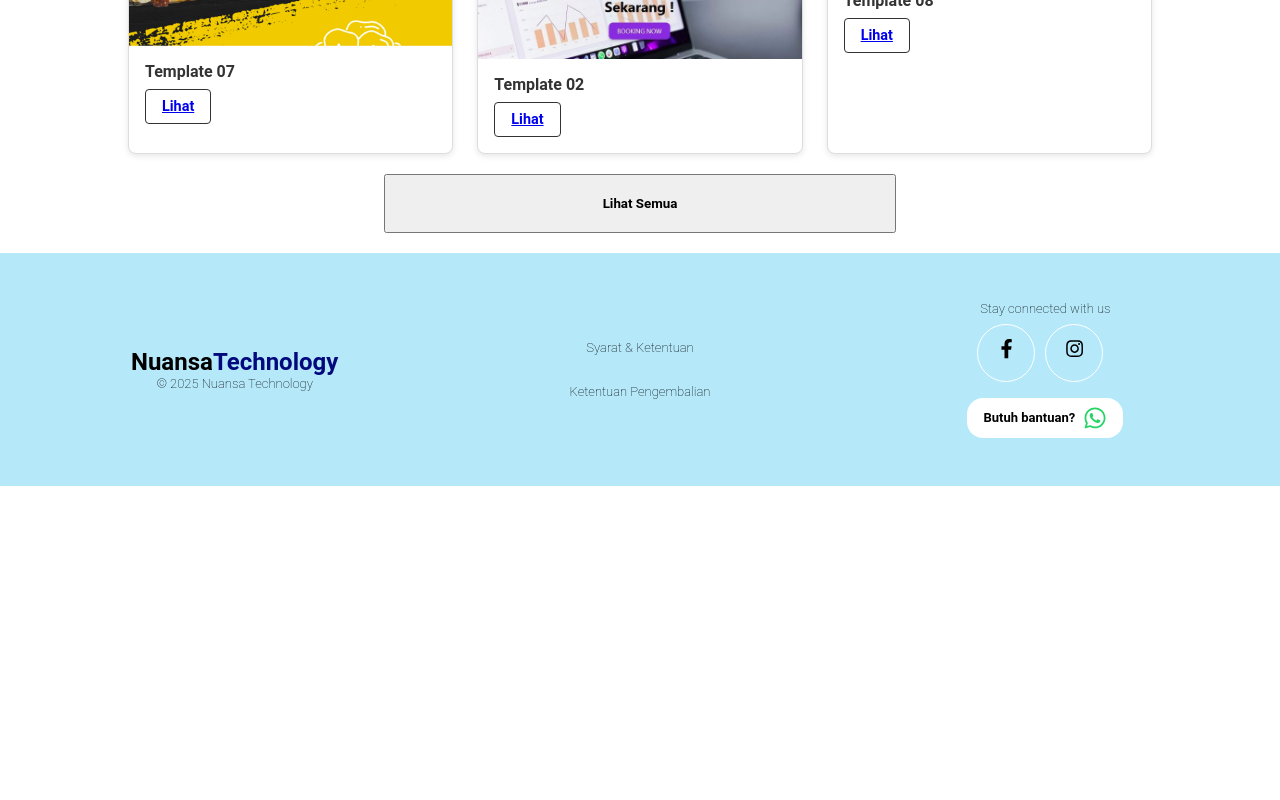
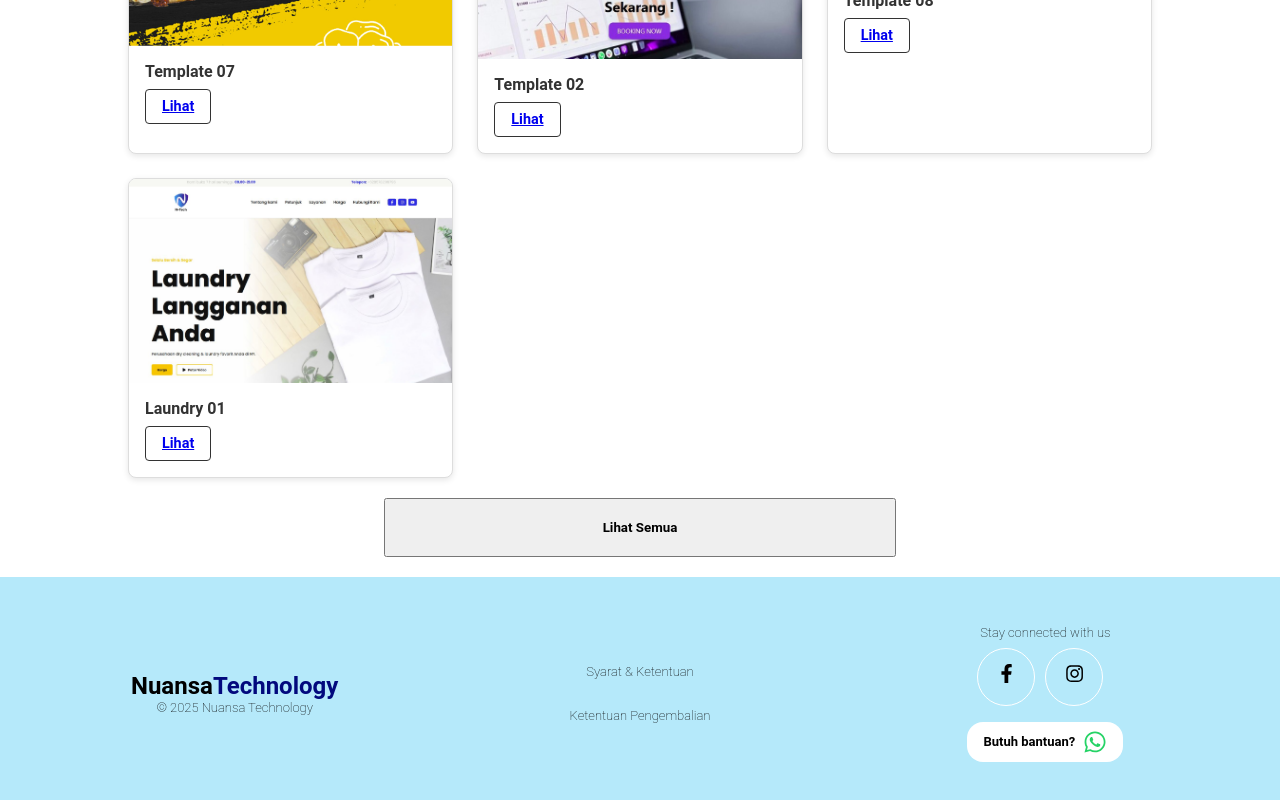
Before and after one commit to tresnaprayoga/landingpage-nuansatech, a React (Vite) app: page / in a window 1280 px wide. Shown: the part 3714-4514 px from the top of the page. Before the commit the page ends 4200 px from the top, so only its background shows below. Built offline with nearby package versions, Linux system fonts and the light colour scheme.

Commit message:
add web laundry

```diff
--- a/src/component/listCard/ListItemCard.jsx
+++ b/src/component/listCard/ListItemCard.jsx
@@ -1,49 +1,7 @@
 import React from 'react';
 import ItemCard from './itemCard';
 
-const ListItemCard = () => {
-  const items = [
-    {
-      title: 'Template 03',
-      harga: 'Rp. 500.000',
-      image: 'card11.JPG',
-      buttonLink: 'https://usaha-makanan.netlify.app/',
-    },
-
-    {
-      title: 'Template 05',
-      harga: 'Rp. 500.000',
-      image: 'card7.JPG',
-      buttonLink: 'https://landingpage-pendididkan.netlify.app/',
-    },
-    {
-      title: 'Template 06',
-      harga: 'Rp. 500.000',
-      image: 'card9.jpg',
-      buttonLink: 'https://eventsports.netlify.app/',
-    },
-    {
-      title: 'Template 07',
-      harga: 'Rp. 500.000',
-      image: 'card10.jpg',
-      buttonLink: 'https://signaturebites.netlify.app/',
-    },
-
-    {
-      title: 'Template 02',
-      harga: 'Rp. 500.000',
-      image: 'card12.JPG',
-      buttonLink: 'https://marketing-digital-ntc.netlify.app/',
-    },
-
-    {
-      title: 'Template 08',
-      harga: 'Rp. 500.000',
-      image: 'card13.JPG',
-      buttonLink: 'https://property-jaksel.netlify.app/',
-    },
-  ];
-
+const ListItemCard = ({ items }) => {
   return (
     <div className='list-container'>
       {items.map((item, idx) => (
--- a/src/dataStatis/dataitemcard.js
+++ b/src/dataStatis/dataitemcard.js
@@ -1,34 +1,87 @@
+// const items = [
+//   {
+//     title: 'Landing Page Bisnis',
+//     harga: 'Discover the benefits of natural ingredients',
+//     image: '/card.jpg',
+//     buttonText: 'Shop now',
+//   },
+//   {
+//     title: 'Website Restoran',
+//     harga: "Got some ideas? We're ready to help.",
+//     image: 'card2.jpg',
+//     buttonText: 'Shop now',
+//   },
+//   {
+//     title: 'Hotel',
+//     harga: "Which of my photographs is my favorite? The one I'm going to take tomorrow.",
+//     image: 'card3.jpg',
+//     buttonText: 'Shop now',
+//   },
+//   {
+//     title: 'Kopi Shop',
+//     harga: "Photographer's portfolio",
+//     image: 'card7.jpg',
+//     buttonText: 'Shop now',
+//   },
+//   {
+//     title: 'Warm and stylish scandinavian home',
+//     harga: 'About studio',
+//     image: 'card5.jpg',
+//     buttonText: 'Shop now',
+//   },
+// ];
+
 const items = [
   {
-    title: 'Landing Page Bisnis',
-    harga: 'Discover the benefits of natural ingredients',
-    image: '/card.jpg',
-    buttonText: 'Shop now',
+    title: 'Template 03',
+    harga: 'Rp. 500.000',
+    image: 'card11.JPG',
+    buttonLink: 'https://usaha-makanan.netlify.app/',
+  },
+
+  {
+    title: 'Template 05',
+    harga: 'Rp. 500.000',
+    image: 'card7.JPG',
+    buttonLink: 'https://landingpage-pendididkan.netlify.app/',
   },
   {
-    title: 'Website Restoran',
-    harga: "Got some ideas? We're ready to help.",
-    image: 'card2.jpg',
-    buttonText: 'Shop now',
+    title: 'Template 06',
+    harga: 'Rp. 500.000',
+    image: 'card9.jpg',
+    buttonLink: 'https://eventsports.netlify.app/',
   },
   {
-    title: 'Hotel',
-    harga: "Which of my photographs is my favorite? The one I'm going to take tomorrow.",
-    image: 'card3.jpg',
-    buttonText: 'Shop now',
+    title: 'Template 07',
+    harga: 'Rp. 500.000',
+    image: 'card10.jpg',
+    buttonLink: 'https://signaturebites.netlify.app/',
   },
+
   {
-    title: 'Kopi Shop',
-    harga: "Photographer's portfolio",
-    image: 'card7.jpg',
-    buttonText: 'Shop now',
+    title: 'Template 02',
+    harga: 'Rp. 500.000',
+    image: 'card12.JPG',
+    buttonLink: 'https://marketing-digital-ntc.netlify.app/',
   },
+
   {
-    title: 'Warm and stylish scandinavian home',
-    harga: 'About studio',
-    image: 'card5.jpg',
-    buttonText: 'Shop now',
+    title: 'Template 08',
+    harga: 'Rp. 500.000',
+    image: 'card13.JPG',
+    buttonLink: 'https://property-jaksel.netlify.app/',
+  },
+
+  {
+    title: 'Laundry 01',
+    harga: 'Rp. 500.000',
+    image: 'card14.JPG',
+    buttonLink: 'https://laundry-01.netlify.app/',
   },
 ];
 
-export default items;
+function dataItemCard() {
+  return items;
+}
+
+export { dataItemCard };
--- a/src/pages/HomePage.jsx
+++ b/src/pages/HomePage.jsx
@@ -7,8 +7,8 @@ import PricingSection from '../component/DaftarHarga';
 import pricingPlans from '../dataStatis/datalabelharga';
 import DomainPricing from '../component/DomainPraicing';
 import ListItemCard from '../component/listCard/ListItemCard';
-import items from '../dataStatis/dataitemcard';
 import { DataHeroSection, HargaDomain } from '../dataStatis/data';
+import { dataItemCard } from '../dataStatis/dataitemcard';
 import ListHeroSection from '../component/heroListSection';
 import Aos from 'aos';
 import 'aos/dist/aos.css';
@@ -22,6 +22,7 @@ const HomePage = () => {
   }, []);
   const [DataHero, setDataHero] = useState(() => DataHeroSection());
   const [DataHargaDomain, setDataHargaDOmain] = useState(() => HargaDomain());
+  const [DataItemCard, setDataItemCard] = useState(() => dataItemCard());
 
   const features = [
     { title: 'HARGA BERSAHABAT', description: 'Biaya terjangkau untuk semua skala bisnis', icon: <FaHandHoldingHand /> },
@@ -48,7 +49,7 @@ const HomePage = () => {
         </div>
         <div className='cardlist'>
           <h4>Dapatkan Web Pilihan Anda Disini </h4>
-          <ListItemCard items={items} />
+          <ListItemCard items={DataItemCard} />
           <div className='see-more'>
             <button>Lihat Semua</button>
           </div>
```
Also changed, not shown: public/card14.JPG (added).
